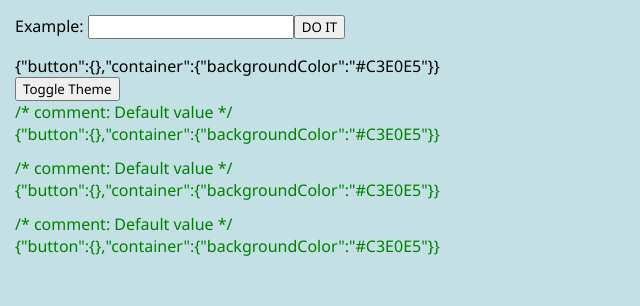
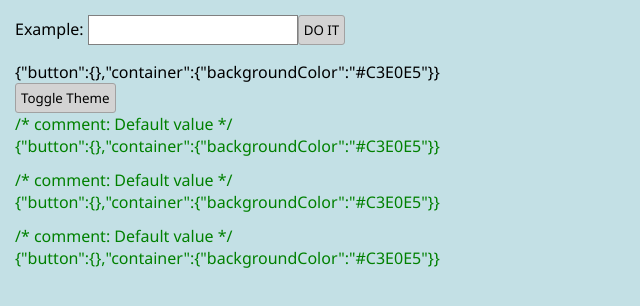
Before and after one commit to SamukaDEV/smk-react-context-example, a React (Create React App) app: page / in a window 1280 px wide. Shown: the top 306 px of the page, without its empty margins (0-640 px from the left). Built offline with nearby package versions, Linux system fonts and the light colour scheme.

Commit message:
1 file modified

```diff
--- a/src/style.css
+++ b/src/style.css
@@ -14,3 +14,23 @@ h1,
 p {
   font-family: Lato;
 }
+
+input {
+  outline: none;
+}
+input[type='text'] {
+  padding: 5px;
+  border: 1px solid gray;
+}
+
+button {
+  border: 1px solid rgb(161, 161, 161);
+  border-radius: 3px;
+  padding: 5px;
+  background: lightgray;
+  cursor: pointer;
+}
+
+button:active {
+  background: rgb(177, 177, 177);
+}
```
